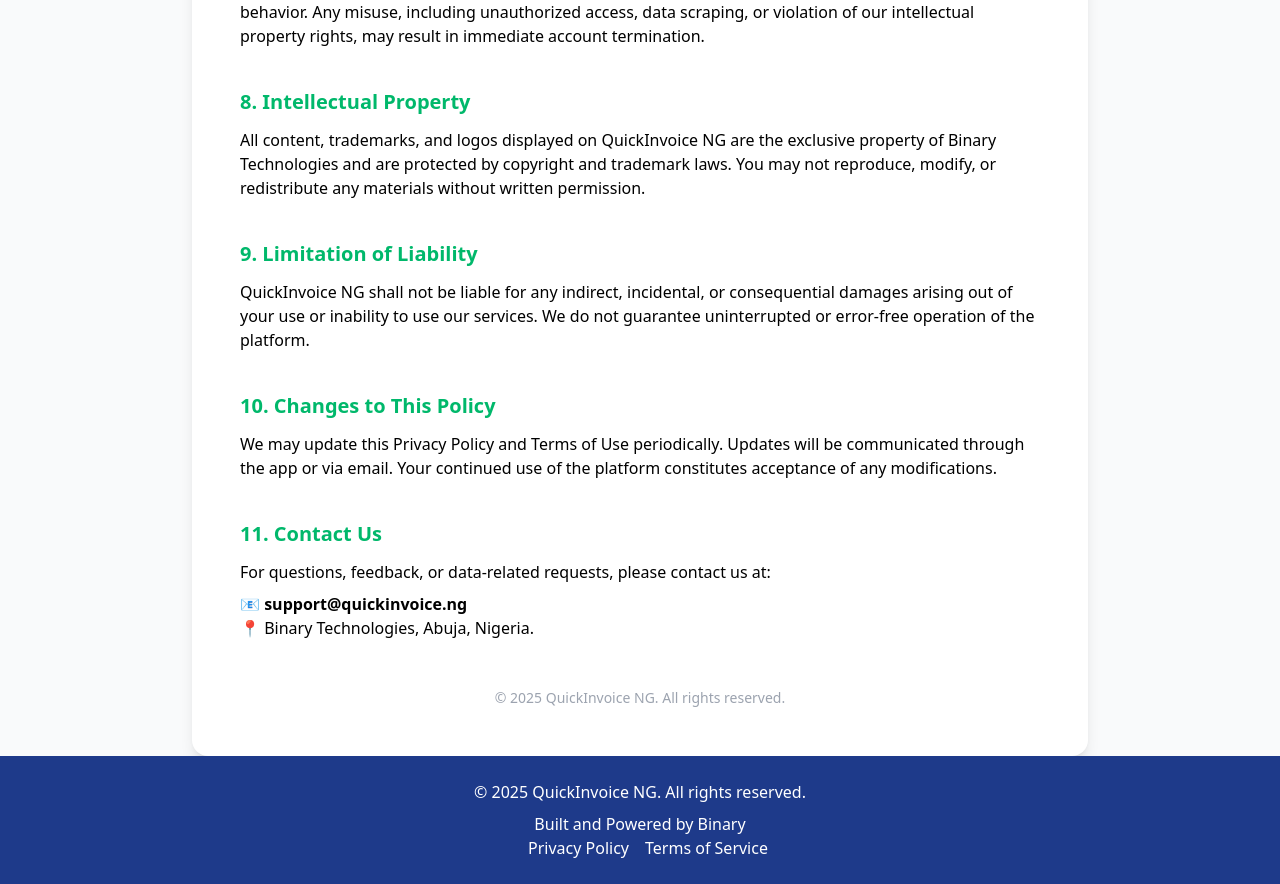
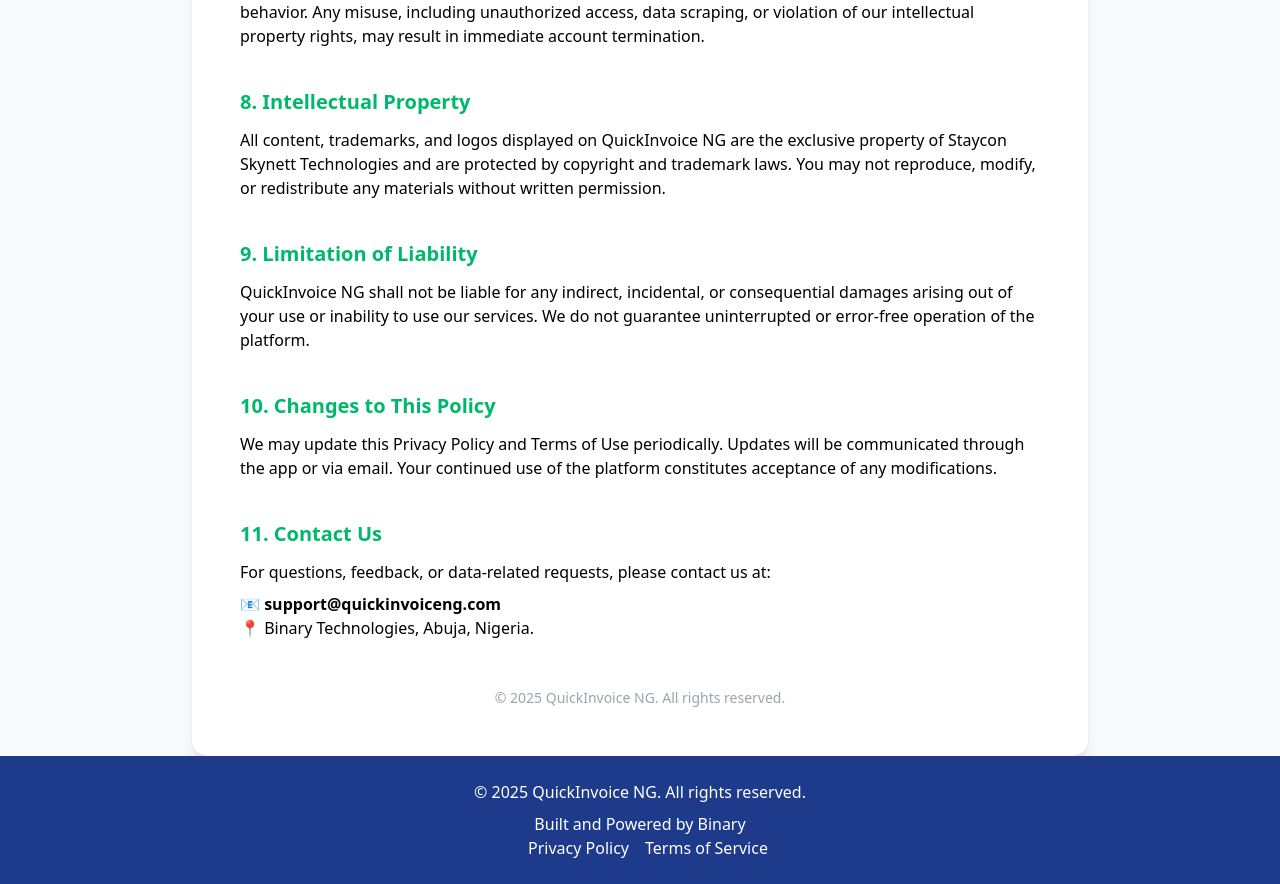
Before and after one commit to Ademolah/QuickInvoiceFrontend, a React (Create React App) app: page /privacy in a window 1280 px wide. Shown: the part 1484-2368 px from the top of the page. Built offline with nearby package versions, Linux system fonts and the light colour scheme.

Commit message:
updated privacy policy

```diff
--- a/src/pages/PrivacyPolicy.jsx
+++ b/src/pages/PrivacyPolicy.jsx
@@ -119,7 +119,7 @@ const PrivacyPolicy = () => {
           </h2>
           <p>
             All content, trademarks, and logos displayed on QuickInvoice NG are
-            the exclusive property of Binary Technologies and are protected by
+            the exclusive property of Staycon Skynett Technologies and are protected by
             copyright and trademark laws. You may not reproduce, modify, or
             redistribute any materials without written permission.
           </p>
@@ -155,7 +155,7 @@ const PrivacyPolicy = () => {
             us at:
           </p>
           <p className="mt-2">
-            📧 <strong>support@quickinvoice.ng</strong>
+            📧 <strong>support@quickinvoiceng.com</strong>
           </p>
           <p>
             📍 Binary Technologies, Abuja, Nigeria.
```
